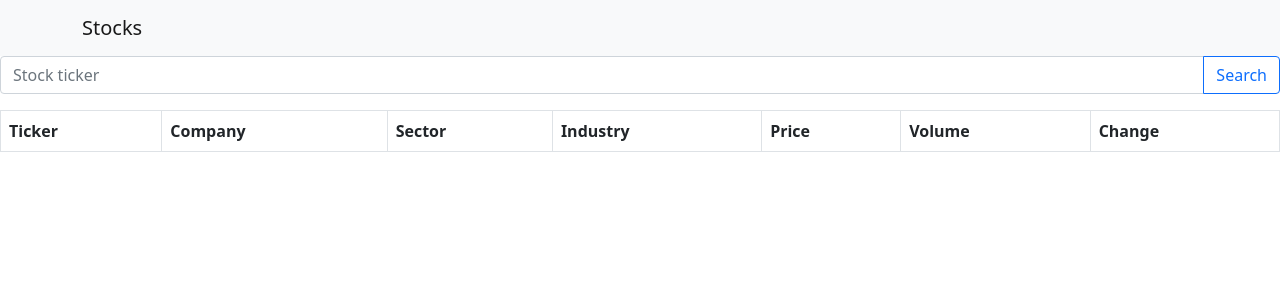
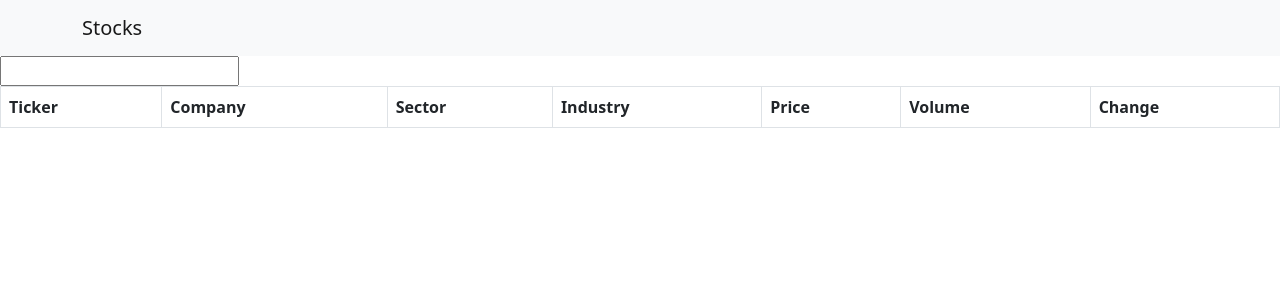
Before and after one commit to Walter-0/capstone-project, a Next.js app in the folder frontend/: page / in a window 1280 px wide. Shown: the top 300 px of the page. Built offline with nearby package versions, Linux system fonts and the light colour scheme.

Commit message:
Use getServerSideProps for Stock pages. Add autocomplete search on static list

```diff
--- /dev/null
+++ b/frontend/components/AutoComplete.tsx
@@ -0,0 +1,90 @@
+import { useState } from 'react';
+
+interface AutoCompleteProps {
+  suggestions: string[];
+}
+
+const AutoComplete: React.FC<AutoCompleteProps> = props => {
+  const [filteredSuggestions, setFilteredSuggestions] = useState<string[]>([]);
+  const [activeSuggestionIndex, setActiveSuggestionIndex] = useState(0);
+  const [showSuggestions, setShowSuggestions] = useState(false);
+  const [input, setInput] = useState('');
+  const { suggestions } = props;
+
+  const onChange = (e: React.ChangeEvent<HTMLInputElement>) => {
+    const userInput = e.target.value;
+
+    // Filter our suggestions that don't contain the user's input
+    const unLinked = suggestions.filter(
+      (suggestion: string) => suggestion.toLowerCase().indexOf(userInput.toLowerCase()) > -1
+    );
+
+    setInput(e.target.value);
+    setFilteredSuggestions(unLinked);
+    setActiveSuggestionIndex(0);
+    setShowSuggestions(true);
+  };
+
+  const onClick = (e: React.MouseEvent<HTMLLIElement>) => {
+    setFilteredSuggestions([]);
+    setInput(e.currentTarget.innerText);
+    setActiveSuggestionIndex(0);
+    setShowSuggestions(false);
+  };
+
+  const onKeyDown = (e: React.KeyboardEvent) => {
+    // User pressed the enter key
+    if (e.code === 'Enter') {
+      setInput(filteredSuggestions[activeSuggestionIndex]);
+      setActiveSuggestionIndex(0);
+      setShowSuggestions(false);
+    }
+    // User pressed the up arrow
+    else if (e.code === 'ArrowUp') {
+      if (activeSuggestionIndex === 0) {
+        return;
+      }
+
+      setActiveSuggestionIndex(activeSuggestionIndex - 1);
+    }
+    // User pressed the down arrow
+    else if (e.code === 'ArrowDown') {
+      if (activeSuggestionIndex - 1 === filteredSuggestions.length) {
+        return;
+      }
+
+      setActiveSuggestionIndex(activeSuggestionIndex + 1);
+    }
+  };
+
+  const SuggestionsListComponent = () => {
+    return filteredSuggestions.length ? (
+      <ul className="suggestions">
+        {filteredSuggestions.map((suggestion, index) => {
+          let className;
+          // Flag the active suggestion with a class
+          if (index === activeSuggestionIndex) {
+            className = 'suggestion-active';
+          }
+          return (
+            <li className={className} key={suggestion} onClick={onClick}>
+              {suggestion}
+            </li>
+          );
+        })}
+      </ul>
+    ) : (
+      <div className="no-suggestions">
+        <em>No suggestions</em>
+      </div>
+    );
+  };
+
+  return (
+    <>
+      <input type="text" onChange={onChange} onKeyDown={onKeyDown} value={input} />
+      {showSuggestions && input && <SuggestionsListComponent />}
+    </>
+  );
+};
+export default AutoComplete;
--- a/frontend/next.config.js
+++ b/frontend/next.config.js
@@ -1,4 +1,9 @@
-module.exports = {
+// @ts-check
+
+/**
+ * @type {import('next').NextConfig}
+ **/
+const nextConfig = {
   reactStrictMode: true,
   webpackDevMiddleware: config => {
     config.watchOptions = {
@@ -9,3 +14,6 @@ module.exports = {
     return config
   },
 }
+
+
+module.exports = nextConfig;
--- a/frontend/pages/api/hello.ts
+++ b/frontend/pages/api/hello.ts
@@ -1,13 +1,10 @@
 // Next.js API route support: https://nextjs.org/docs/api-routes/introduction
-import type { NextApiRequest, NextApiResponse } from 'next'
+import type { NextApiRequest, NextApiResponse } from 'next';
 
 type Data = {
-  name: string
+  name: string;
+};
+
+export default function handler(req: NextApiRequest, res: NextApiResponse<Data>) {
+  res.status(200).json({ name: 'John Doe' });
 }
-
-export default function handler(
-  req: NextApiRequest,
-  res: NextApiResponse<Data>
-) {
-  res.status(200).json({ name: 'John Doe' })
-}
--- a/frontend/pages/index.tsx
+++ b/frontend/pages/index.tsx
@@ -1,13 +1,15 @@
+import { NextPage } from 'next';
 import { useState } from 'react';
 import axios, { AxiosResponse } from 'axios';
 import { Button, Container, FormControl, InputGroup, Navbar, Table } from 'react-bootstrap';
 import Link from 'next/link';
 
 import { Stock } from '../models/Stock';
+import AutoComplete from '../components/AutoComplete';
 
 const baseURL = 'http://localhost:8000/api';
 
-const Home: React.FC = () => {
+const Home: NextPage = () => {
   const [tableData, setTableData] = useState<Stock[]>([]);
   const [searchInput, setSearchInput] = useState('');
 
@@ -20,9 +22,9 @@ const Home: React.FC = () => {
     }
   };
 
-  const handleSearch = async (): Promise<void> => {
+  const handleSearch = () => {
     try {
-      getStock(searchInput);
+      void getStock(searchInput);
     } catch (error) {
       throw error;
     }
@@ -36,17 +38,26 @@ const Home: React.FC = () => {
         </Container>
       </Navbar>
 
-      <InputGroup className="mb-3">
-        <FormControl
-          placeholder="Stock ticker"
-          type="text"
-          value={searchInput}
-          onChange={e => setSearchInput(e.target.value)}
-        />
-        <Button variant="outline-primary" onClick={handleSearch}>
-          Search
-        </Button>
-      </InputGroup>
+      <AutoComplete
+        suggestions={[
+          'Angular',
+          'Blitzjs',
+          'Gatsby',
+          'Reactjs',
+          'Vuejs',
+          'Svelte',
+          'Nextjs',
+          'Node',
+          'Express',
+          'Sails',
+          'Loopback',
+          'React-router',
+          'Redux',
+          'Flux',
+          'Yarn',
+          'Npm',
+        ]}
+      />
 
       <Table striped bordered hover>
         <thead>
```
Also changed, not shown: frontend/models/Stock.ts (+8 -8 lines), frontend/pages/stock/[ticker].tsx (+33 -28 lines), 1 other file (tests, documents, lock files or other folders).
